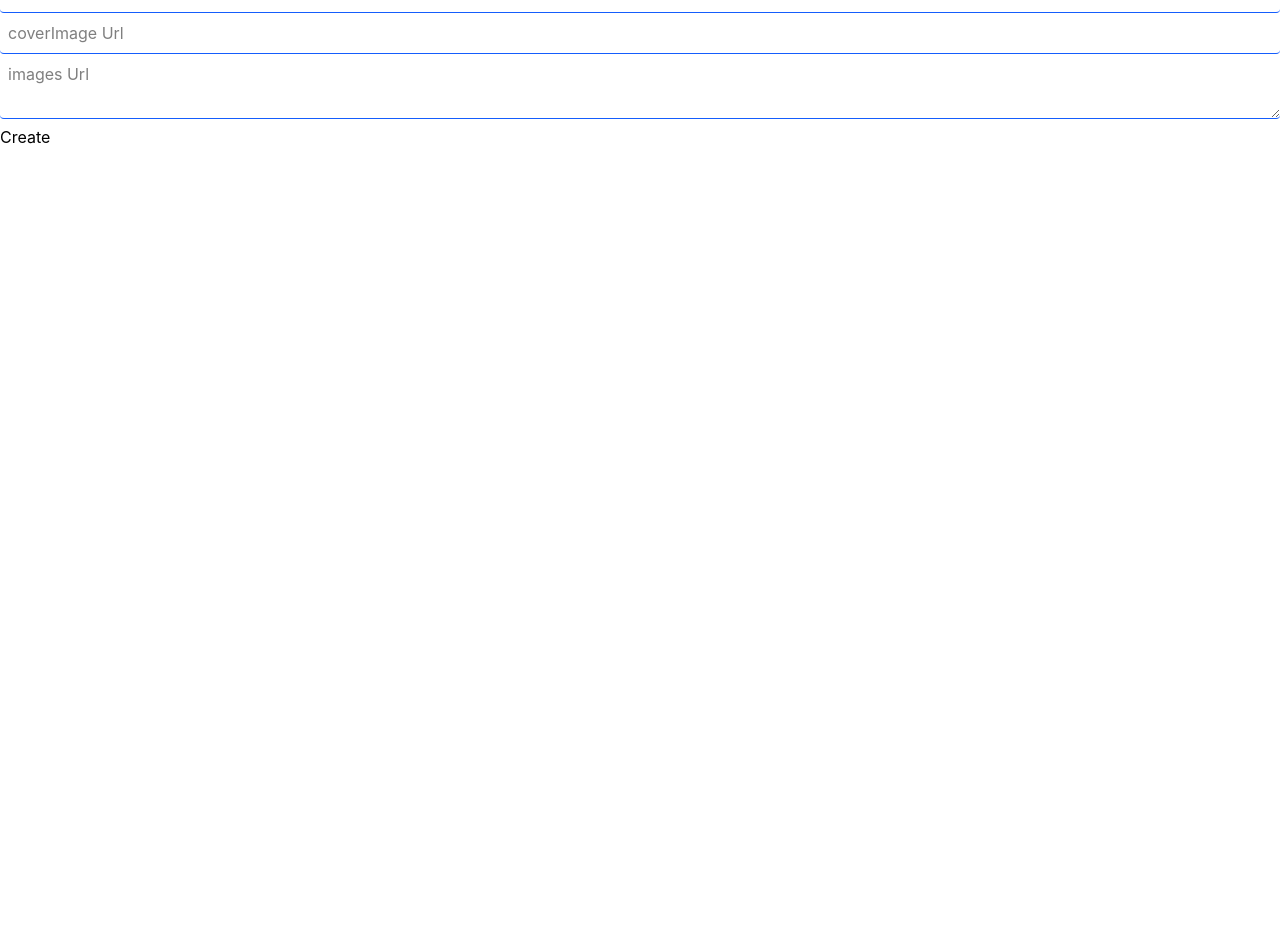
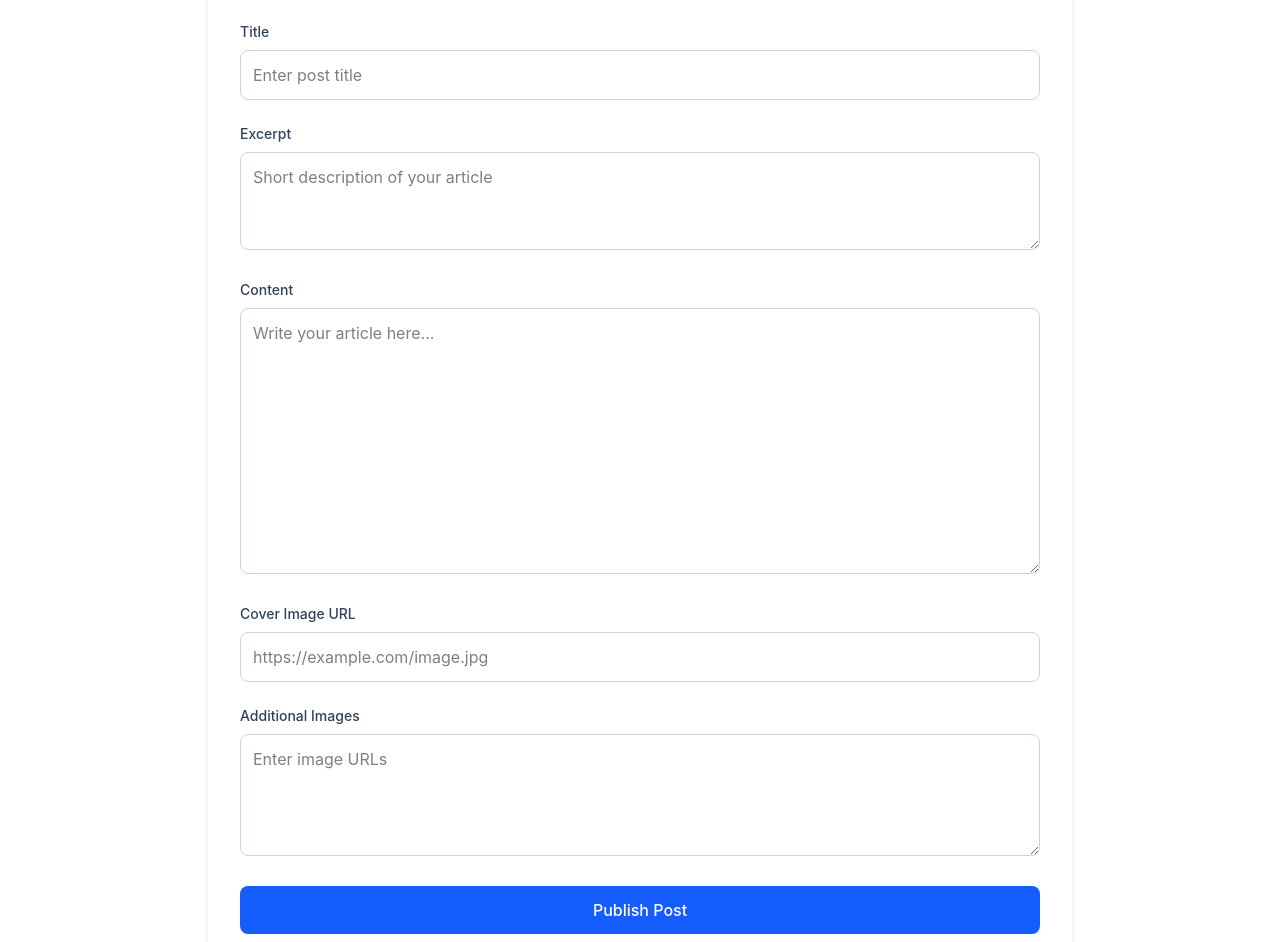
Before and after one commit to amalfrost/Mern-blog, a React (Vite) app in the folder client/: page /createPosts in a window 1280 px wide. Shown: the part 150-1092 px from the top of the page. Before the commit the page ends 800 px from the top, so only its background shows below. Built offline with nearby package versions, Linux system fonts and the light colour scheme; sample sign-in values are in the browser's storage.

Commit message:
added delete post

```diff
--- a/client/src/components/Post.tsx
+++ b/client/src/components/Post.tsx
@@ -4,6 +4,7 @@ import api from '../api/axios'
 import type { PostModel } from '../features/posts/postModel'
 import { useSelector } from 'react-redux'
 import { FaEdit } from "react-icons/fa";
+import { MdDelete } from 'react-icons/md'
 
 
 const Post = () => {
@@ -46,6 +47,15 @@ const Post = () => {
     function handleClick(slug) {
         navigate(`/edit/${slug}`)
     }
+
+    function handleDelete(id: string) {
+        if (id) {
+            api.delete(`/posts/${id}`).then(res => console.log(res)).
+                then(() => alert('deleted post successfully')).
+                then(() => navigate('/posts'))
+        }
+    }
+
     return (
         <div className="max-w-4xl mx-auto px-4 py-8">
 
@@ -64,8 +74,11 @@ const Post = () => {
                         <h1 className="text-4xl font-bold text-slate-900 mb-6">
                             {post?.title}
                         </h1>
-                        {userId === post?.author._id && <FaEdit onClick={() => handleClick(post?.slug)}
-                            className='text-xl cursor-pointer ' />}
+                        {userId === post?.author._id && <div className='flex gap-2' ><FaEdit onClick={() => handleClick(post?.slug)}
+                            className='text-xl cursor-pointer hover:text-blue-500 ' />
+                            <MdDelete className='text-xl cursor-pointer hover:text-red-500 ' onClick={() => handleDelete(post?._id)} />
+                        </div>
+                        }
                     </div>
 
                     <div className="border-b border-slate-200 mb-6 pb-4 flex justify-between">
--- a/client/src/features/posts/CreatePost.tsx
+++ b/client/src/features/posts/CreatePost.tsx
@@ -43,16 +43,104 @@ const CreatePost = () => {
 
     return (
         <>
-            <form onSubmit={handleSubmit(onCreate)} >
+            <div className="max-w-4xl mx-auto px-4 py-8">
+                <div className="bg-white rounded-xl shadow-md p-8">
 
-                <input className={INPUT_STYLE} placeholder='Title' type='text' {...register("title")} />
-                <input className={INPUT_STYLE} placeholder='excerpt' type='text' {...register("excerpt")} />
-                <input className={INPUT_STYLE} placeholder='Content' type='text' {...register("content")} />
-                <input className={INPUT_STYLE} placeholder='coverImage Url' type='text' {...register("coverImage")} />
-                <textarea className={INPUT_STYLE} placeholder='images Url' type='text' {...register("images")} />
 
-                <button type='submit' >Create</button>
-            </form>
+                    <h1 className="text-3xl font-bold text-center mb-8">
+                        Create New Post
+                    </h1>
+
+                    <form
+                        onSubmit={handleSubmit(onCreate)}
+                        className="space-y-6"
+                    >
+                        <div>
+                            <label className="block mb-2 text-sm font-medium text-slate-700">
+                                Title
+                            </label>
+                            <input
+                                className="w-full border border-slate-300 rounded-lg p-3 focus:outline-none focus:ring-2 focus:ring-blue-500"
+                                placeholder="Enter post title"
+                                {...register("title", { required: true })}
+                            />
+                            {errors.title && (
+                                <p className="text-red-500 text-sm mt-1">
+                                    {errors.title.message}
+                                </p>
+                            )}
+
+                        </div>
+
+                        <div>
+                            <label className="block mb-2 text-sm font-medium text-slate-700">
+                                Excerpt
+                            </label>
+                            <textarea
+                                rows={3}
+                                className="w-full border border-slate-300 rounded-lg p-3 focus:outline-none focus:ring-2 focus:ring-blue-500"
+                                placeholder="Short description of your article"
+                                {...register("excerpt")}
+                            />
+                        </div>
+
+                        <div>
+                            <label className="block mb-2 text-sm font-medium text-slate-700">
+                                Content
+                            </label>
+                            <textarea
+                                rows={10}
+                                className="w-full border border-slate-300 rounded-lg p-3 focus:outline-none focus:ring-2 focus:ring-blue-500"
+                                placeholder="Write your article here..."
+                                {...register("content")}
+                            />
+                        </div>
+
+                        <div>
+                            <label className="block mb-2 text-sm font-medium text-slate-700">
+                                Cover Image URL
+                            </label>
+                            <input
+                                className="w-full border border-slate-300 rounded-lg p-3 focus:outline-none focus:ring-2 focus:ring-blue-500"
+                                placeholder="https://example.com/image.jpg"
+                                {...register("coverImage")}
+                            />
+                        </div>
+
+                        <div>
+                            <label className="block mb-2 text-sm font-medium text-slate-700">
+                                Additional Images
+                            </label>
+                            <textarea
+                                rows={4}
+                                className="w-full border border-slate-300 rounded-lg p-3 focus:outline-none focus:ring-2 focus:ring-blue-500"
+                                placeholder="Enter image URLs"
+                                {...register("images")}
+                            />
+                        </div>
+
+                        <button
+                            type="submit"
+                            className="
+                w-full
+                bg-blue-600
+                text-white
+                py-3
+                rounded-lg
+                font-medium
+                cursor-pointer
+                hover:bg-blue-700
+                transition
+            "
+                        >
+                            Publish Post
+                        </button>
+                    </form>
+
+                </div>
+
+            </div>
+
         </>
     )
 }
```
